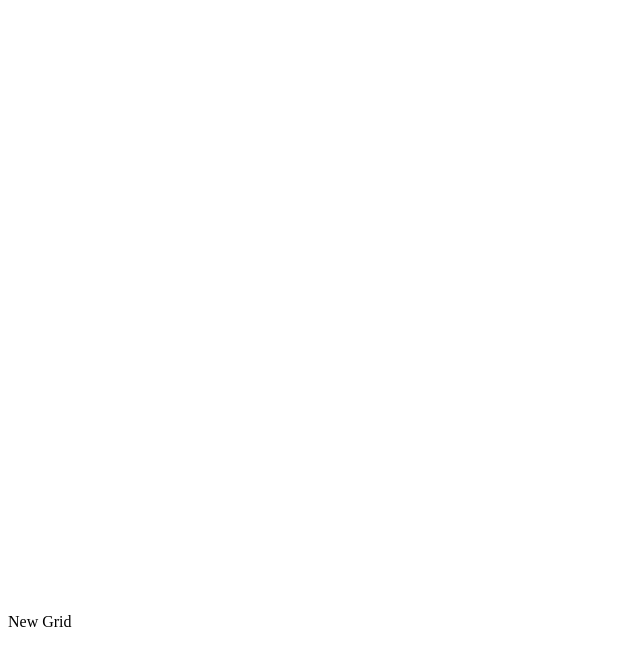
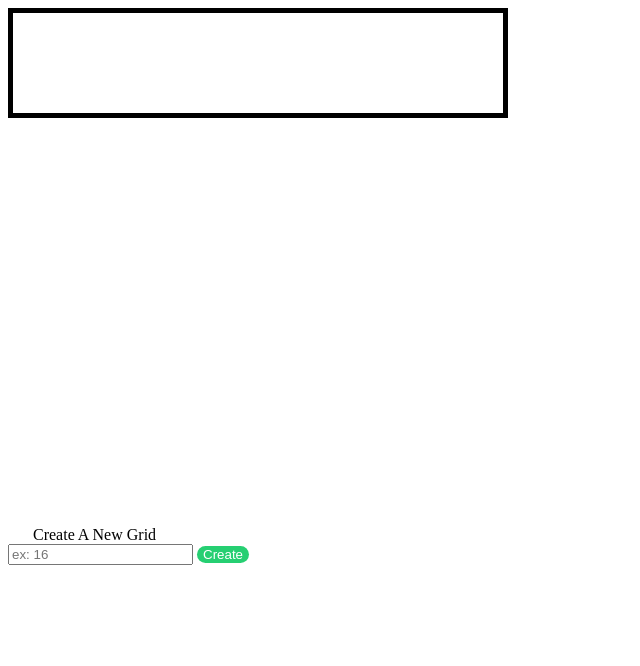
Before and after one commit to shakaylac/Etch-A-Sketch, a plain HTML site: page index.html in a window 1280 px wide. Shown: the whole page, without its empty margins (0-640 px from the left). Drawn offline with Linux system fonts and the light colour scheme; files that its build step writes are made by us from their sources.

Commit message:
CHanged the html and css, working better now I've created a div container called sketch to encompass the sketch page, button, label, and input feild. I enclosed the input feild and button in a div called intbtn stands for input button becasue when I tried to center the elements the input and button aligned themselves into columns. THe div is set to row. In the css, I made the contiainer 500px x 500px and made the display flex. I made the backgrounds to the boxes to white adn the border to 5px and black. I gave the create button a green background, a border-radius of 10px, and white text. I also took away the border. I can do this!

```diff
--- a/index.html
+++ b/index.html
@@ -5,24 +5,26 @@
   <meta charset="utf-8">
   <meta name="viewport" content="width=device-width">
   <title>Etch-A-Sketch</title>
-  <link href="style.css" rel="stylesheet" type="text/css" />
+  <link rel="stylesheet" href="stylesheet/style.css">
 </head>
 
 <body>
 
- <div class="container">
-   <div id="box"></div>
- </div>
+  <div class="sketch">
+
+    <div class="container">
+      <div class="box"></div>
+    </div>
+
+    <label for="number input"><br>Create A New Grid</br></label>
+    <div class="intbnt">
+    <input  type="number" placeholder="ex: 16" name="number" required>
+
+    <button class="newgrid">Create</button>
+    </div>
 
 
-
-<div class="popup" onclick=popUp()>New Grid<span class="popuptext" id="popup"></span>
-</div>
-
-
-
-
-
+  </div>
   <script src="script.js"></script>
 </body>
 
--- a/script.js
+++ b/script.js
@@ -10,8 +10,3 @@ const handleClick = () => {
 boxes.forEach(box => {
   box.addEventListener('click', handleClick);
 });*/
-
-function popUp() {
-    const popup= document.document.getElementById('popup');
-    popup.classList.toggle(show);
-  };
--- a/stylesheet/style.css
+++ b/stylesheet/style.css
@@ -1,10 +1,34 @@
+.sketch {
+  display: flex;
+  justify-content: center;
+  flex-direction: column;
+}
+
 .container {
-    height: 16cm;
-    width: 16cm;
-    border-color: 3px solid black;
-  }
+  width: 500px;
+  height: 500px;
+  display: flex;
+}
 
-  #box {
-    height: 1cm;
-    width: 1cm;
-  }
+.box {
+  background-color: white;
+  border: 5px solid black;
+  height: 100px;
+  width: 100px;
+  flex: 1;
+}
+
+.intbtn {
+  flex-direction: row;
+}
+
+label{
+  margin-left: 25px;
+}
+
+.newgrid{
+  border: none;
+  background-color: rgb(38, 207, 114);
+  color: white;
+  border-radius: 10px;
+}
```
